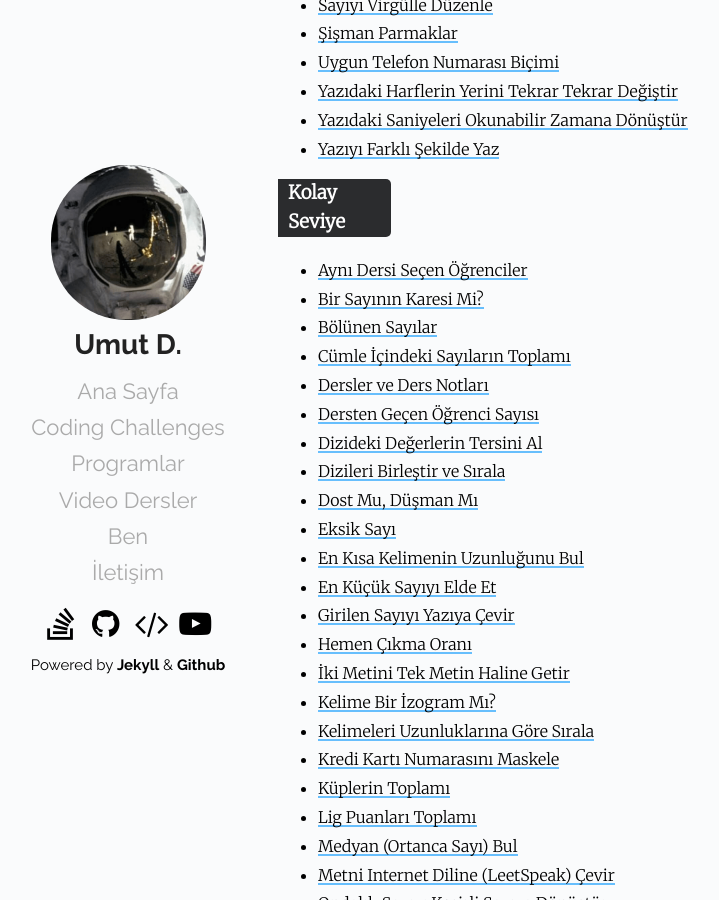
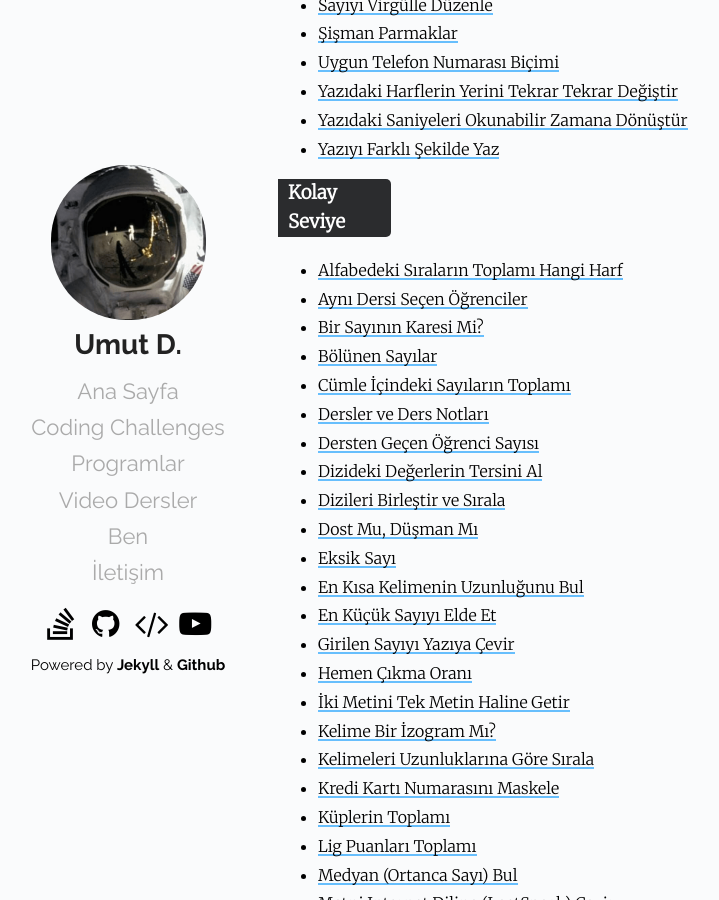
Before and after one commit to Umut-D/umutd.com, a Jekyll site: the page built from pages/coding-challenges.md, in a window 1280 px wide and 900 px high, scrolled down 1695 px. Shown: the whole window, without its empty margins (57-776 px from the left). Built offline with Jekyll 4.4.1, drawn with Linux system fonts in a browser that asks for light colours.

Commit message:
yeni coding challenges eklendi

```diff
--- a/pages/coding-challenges.md
+++ b/pages/coding-challenges.md
@@ -57,6 +57,7 @@ Ben bu soruların cevaplarımda **C#** ve **Java** dilleriyle çözüm bulmayı
 
 ### Kolay Seviye
 
+* [Alfabedeki Sıraların Toplamı Hangi Harf](/coding-challenges/alfabedeki-siralarin-toplami-hangi-harf)
 * [Aynı Dersi Seçen Öğrenciler](/coding-challenges/ayni-dersi-secen-ogrenciler)
 * [Bir Sayının Karesi Mi?](/coding-challenges/bir-sayinin-karesi-mi)
 * [Bölünen Sayılar](/coding-challenges/bolunen-sayilar)
```
